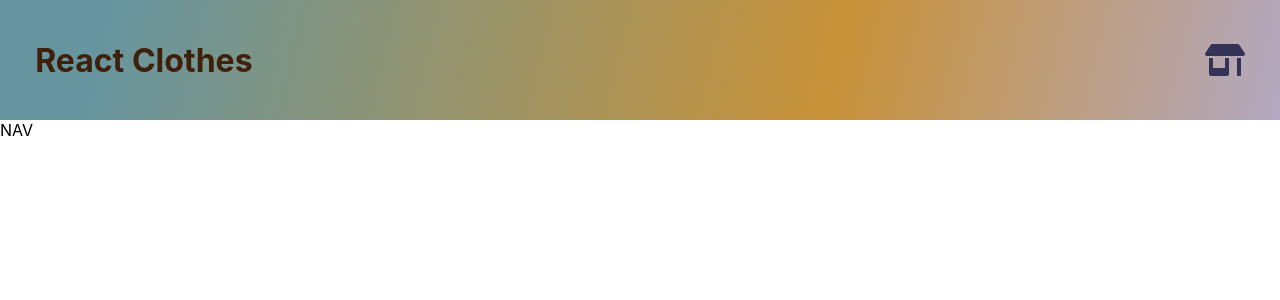
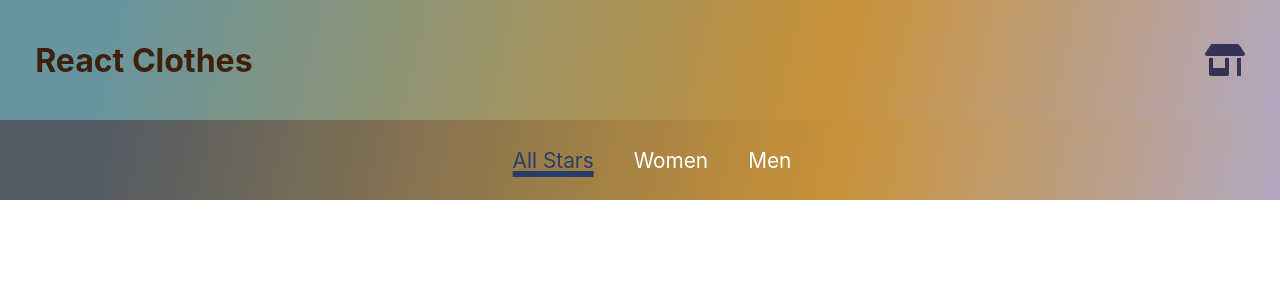
Before and after one commit to hsglc/kodluyoruz-challenges, a React (Create React App) app in the folder e-commerce-react-app/: page / in a window 1280 px wide. Shown: the top 300 px of the page. Built offline with nearby package versions, Linux system fonts and the light colour scheme.

Commit message:
nav component is ready

```diff
--- a/e-commerce-react-app/src/App.js
+++ b/e-commerce-react-app/src/App.js
@@ -1,12 +1,13 @@
-import Header from "./layouts/Header";
-import Nav from "./layouts/Nav";
+import { BrowserRouter as Router, Route, Switch } from "react-router-dom";
+import Header from "./layout/Header";
 
 function App() {
   return (
-    <>
-      <Header />
-      <Nav />
-    </>
+    <Router>
+      <Switch>
+        <Header />
+      </Switch>
+    </Router>
   );
 }
 
--- /dev/null
+++ b/e-commerce-react-app/src/layout/Header.js
@@ -0,0 +1,17 @@
+import { FaStoreAlt } from "react-icons/fa";
+import classes from "./Header.module.css";
+import Nav from "./Nav";
+
+function Header() {
+  return (
+    <>
+      <header className={classes.header}>
+        <h1>React Clothes</h1>
+        <FaStoreAlt className={classes.icon} />
+      </header>
+      <Nav />
+    </>
+  );
+}
+
+export default Header;
--- /dev/null
+++ b/e-commerce-react-app/src/layout/Nav.js
@@ -0,0 +1,31 @@
+import { NavLink } from "react-router-dom";
+import classes from "./Nav.module.css";
+
+function Nav() {
+  return (
+    <nav className={classes.nav}>
+      <ul>
+        <li>
+          {" "}
+          <NavLink to="/" activeClassName={classes.active} exact>
+            All Stars
+          </NavLink>{" "}
+        </li>
+        <li>
+          {" "}
+          <NavLink to="/women" activeClassName={classes.active}>
+            Women
+          </NavLink>{" "}
+        </li>
+        <li>
+          {" "}
+          <NavLink to="/men" activeClassName={classes.active}>
+            Men
+          </NavLink>{" "}
+        </li>
+      </ul>
+    </nav>
+  );
+}
+
+export default Nav;
--- /dev/null
+++ b/e-commerce-react-app/src/layout/Nav.module.css
@@ -0,0 +1,43 @@
+  .nav {
+
+    height: 5rem;
+    display: flex;
+    padding: 0 10%;
+    justify-content: center;
+    align-items: center;
+    background: rgb(195, 208, 211);
+    background: linear-gradient(103deg, rgba(40, 50, 61, 0.8) 8%, rgba(200, 146, 56, 1) 65%, rgba(178, 168, 193, 1) 100%);
+  }
+
+
+
+  .nav ul {
+    list-style: none;
+    display: flex;
+    margin: 0;
+    padding: 0;
+  }
+
+  .nav li {
+    margin-left: 1.5rem;
+    font-size: 1.3rem;
+  }
+
+  .nav a {
+    text-decoration: none;
+    color: white;
+    padding: .5rem;
+  }
+
+  .nav a:hover,
+  .nav a:active,
+  .nav a.active {
+    color: #293d69;
+
+  }
+
+
+  .nav a.active {
+    text-decoration: underline;
+    text-decoration-thickness: .4rem;
+  }
--- a/e-commerce-react-app/src/layouts/Header.js
+++ /dev/null
@@ -1,14 +0,0 @@
-import { FaStoreAlt } from 'react-icons/fa';
-import classes from './Header.module.css'
-
-
-function Header() {
-    return (
-        <div className={classes.header} >
-            <h1>React Clothes</h1>
-            <FaStoreAlt className={classes.icon} />
-        </div>
-    )
-}
-
-export default Header
--- a/e-commerce-react-app/src/layouts/Nav.js
+++ /dev/null
@@ -1,9 +0,0 @@
-function Nav() {
-    return (
-        <div>
-            NAV
-        </div>
-    )
-}
-
-export default Nav
```
Also changed, not shown: e-commerce-react-app/src/pages/Home.js (added, +10 -0 lines), e-commerce-react-app/src/layout/Header.module.css (renamed from e-commerce-react-app/src/layouts/Header.module.css).
